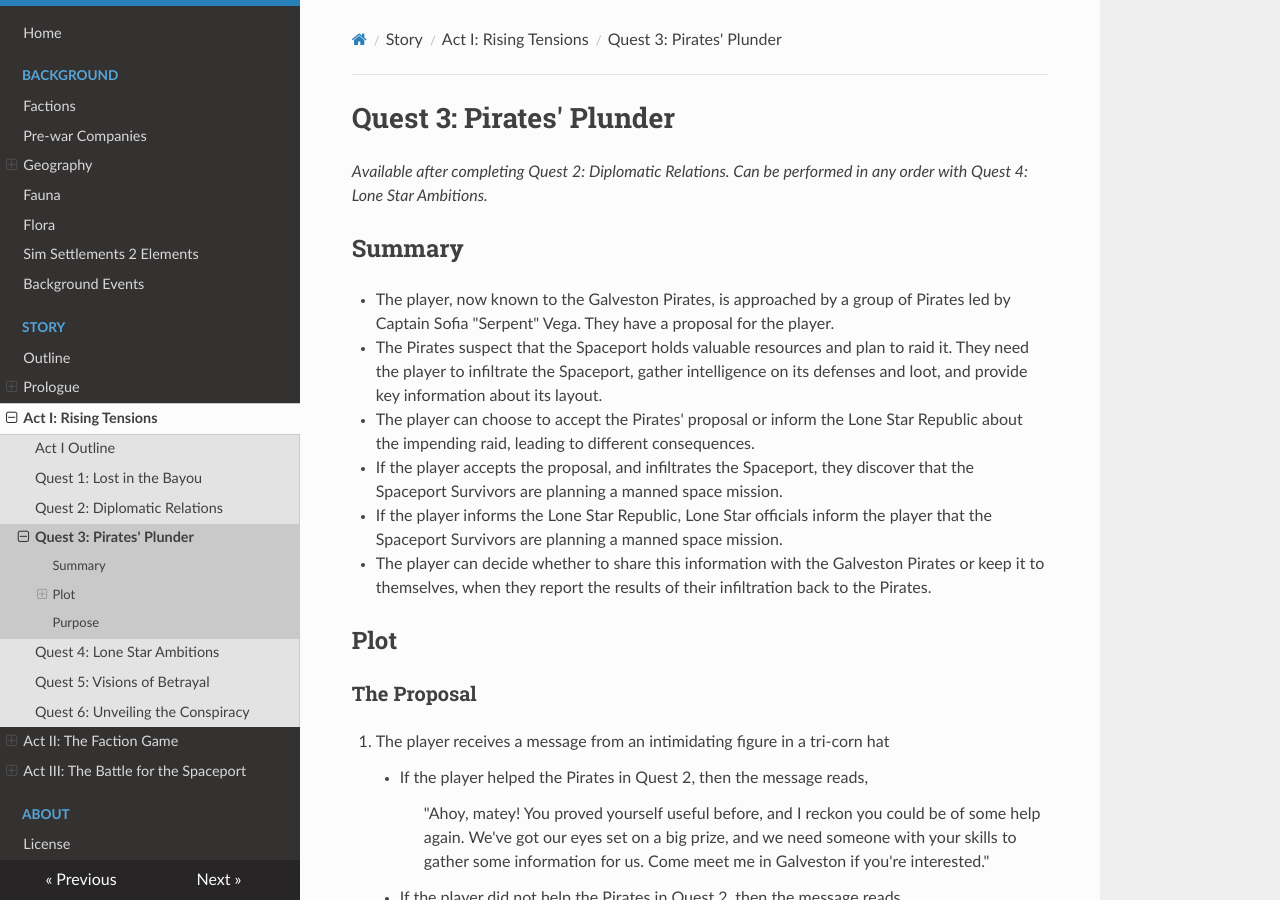
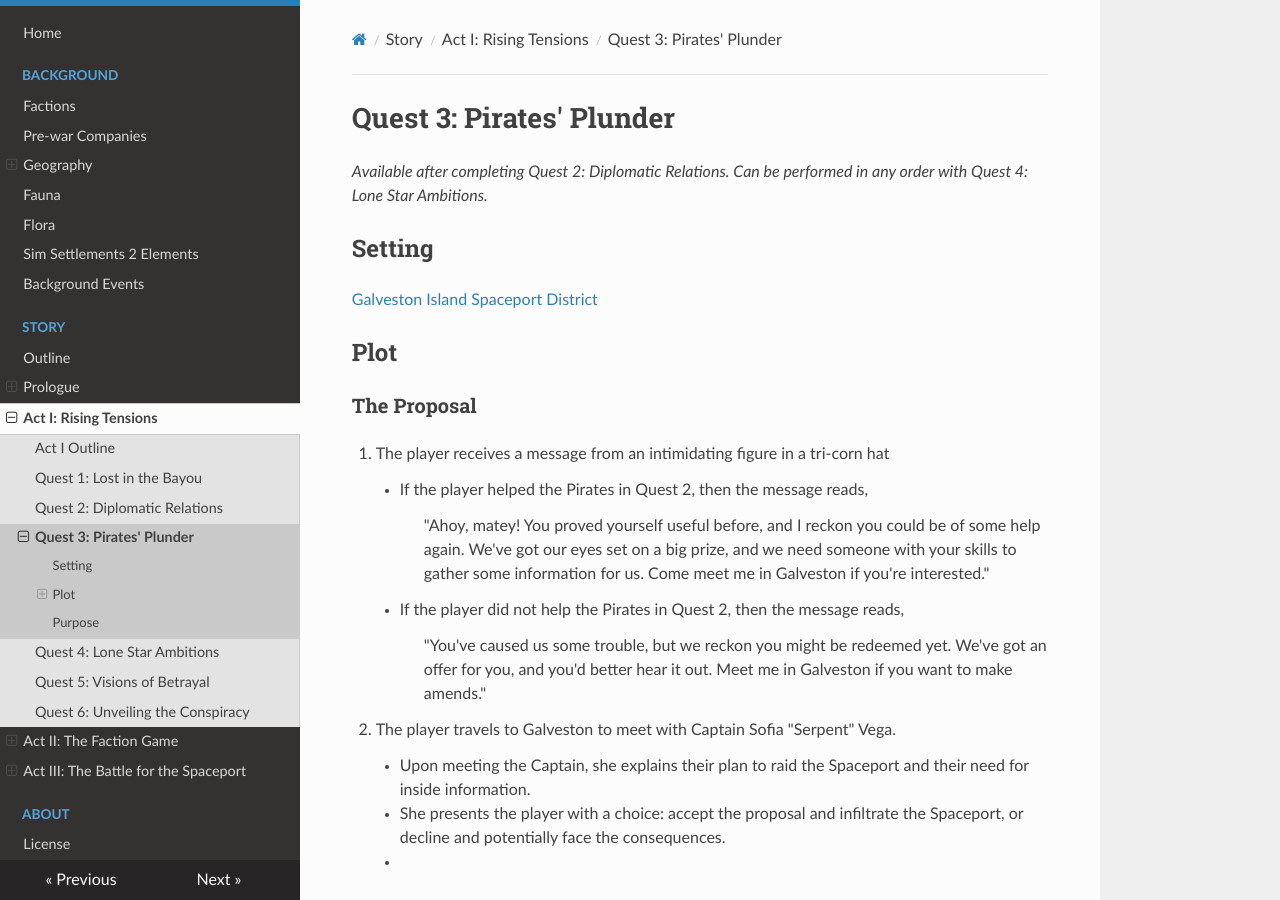
Before and after one commit to qthequartermasterman/fallout-houston-campaign, an MkDocs documentation site: the page built from docs/Story/Act1/Quest3.md, in a window 1280 px wide and 900 px high. Built offline with MkDocs 1.6.1, drawn with Linux system fonts in a browser that asks for light colours; nearby versions of some CDN libraries.

Commit message:
feat: Add setting links to quest pages

```diff
--- a/docs/Story/Act1/Quest3.md
+++ b/docs/Story/Act1/Quest3.md
@@ -1,13 +1,9 @@
 # Quest 3: Pirates' Plunder
 *Available after completing Quest 2: Diplomatic Relations. Can be performed in any order with Quest 4: Lone Star Ambitions.*
-## Summary
 
-- The player, now known to the Galveston Pirates, is approached by a group of Pirates led by Captain Sofia "Serpent" Vega. They have a proposal for the player.
-- The Pirates suspect that the Spaceport holds valuable resources and plan to raid it. They need the player to infiltrate the Spaceport, gather intelligence on its defenses and loot, and provide key information about its layout.
-- The player can choose to accept the Pirates' proposal or inform the Lone Star Republic about the impending raid, leading to different consequences.
-- If the player accepts the proposal, and infiltrates the Spaceport, they discover that the Spaceport Survivors are planning a manned space mission.
-- If the player informs the Lone Star Republic, Lone Star officials inform the player that the Spaceport Survivors are planning a manned space mission.
-- The player can decide whether to share this information with the Galveston Pirates or keep it to themselves, when they report the results of their infiltration back to the Pirates.
+## Setting
+[Galveston Island](../../Background/geography/neighborhoods.md#galveston-docks-formerly-galveston)
+[Spaceport District](../../Background/geography/neighborhoods.md#spaceport-district-johnson-space-center)
 
 ## Plot
 
```
Also changed, not shown: docs/Story/Act1/Quest1.md (+3 -0 lines), docs/Story/Act1/Quest2.md (+3 -0 lines), docs/Story/Act1/Quest4.md (+8 -0 lines), docs/Story/Act1/Quest5.md (+4 -0 lines), docs/Story/Act1/Quest6.md (+8 -0 lines).
